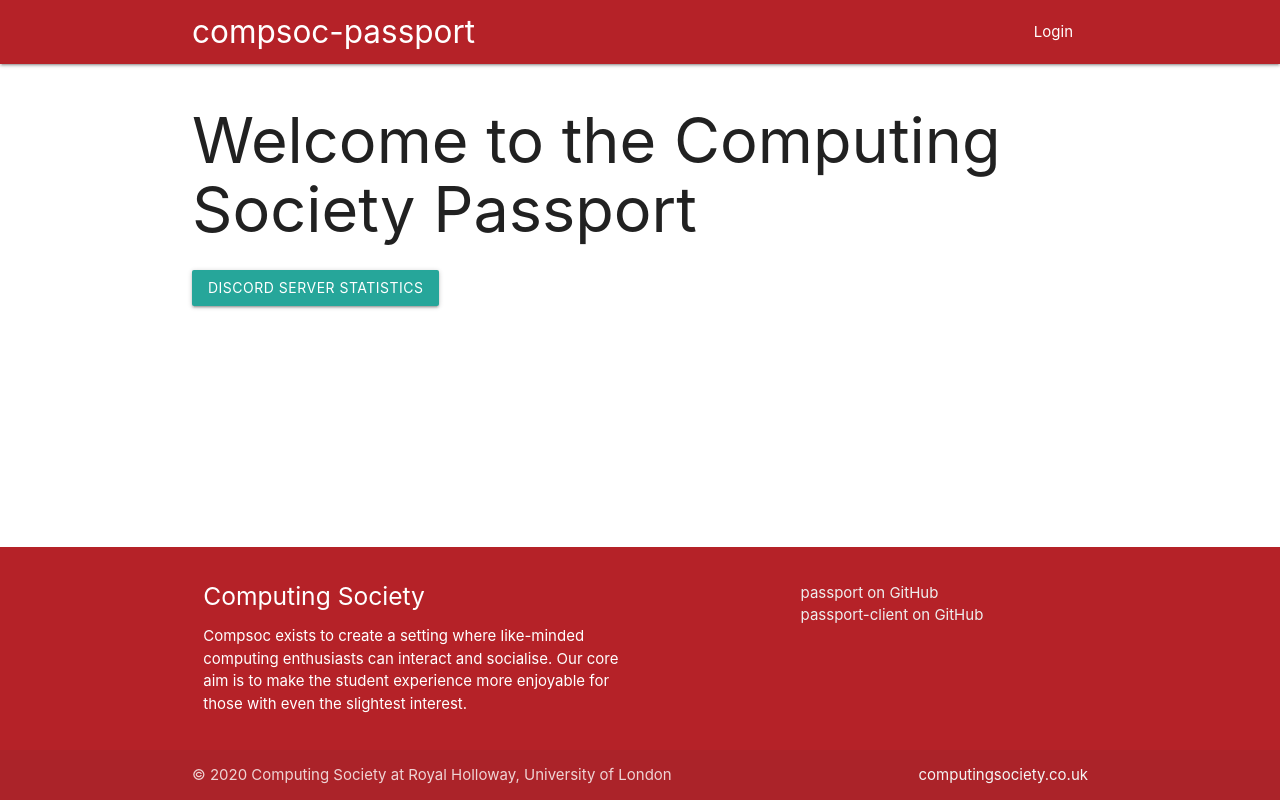
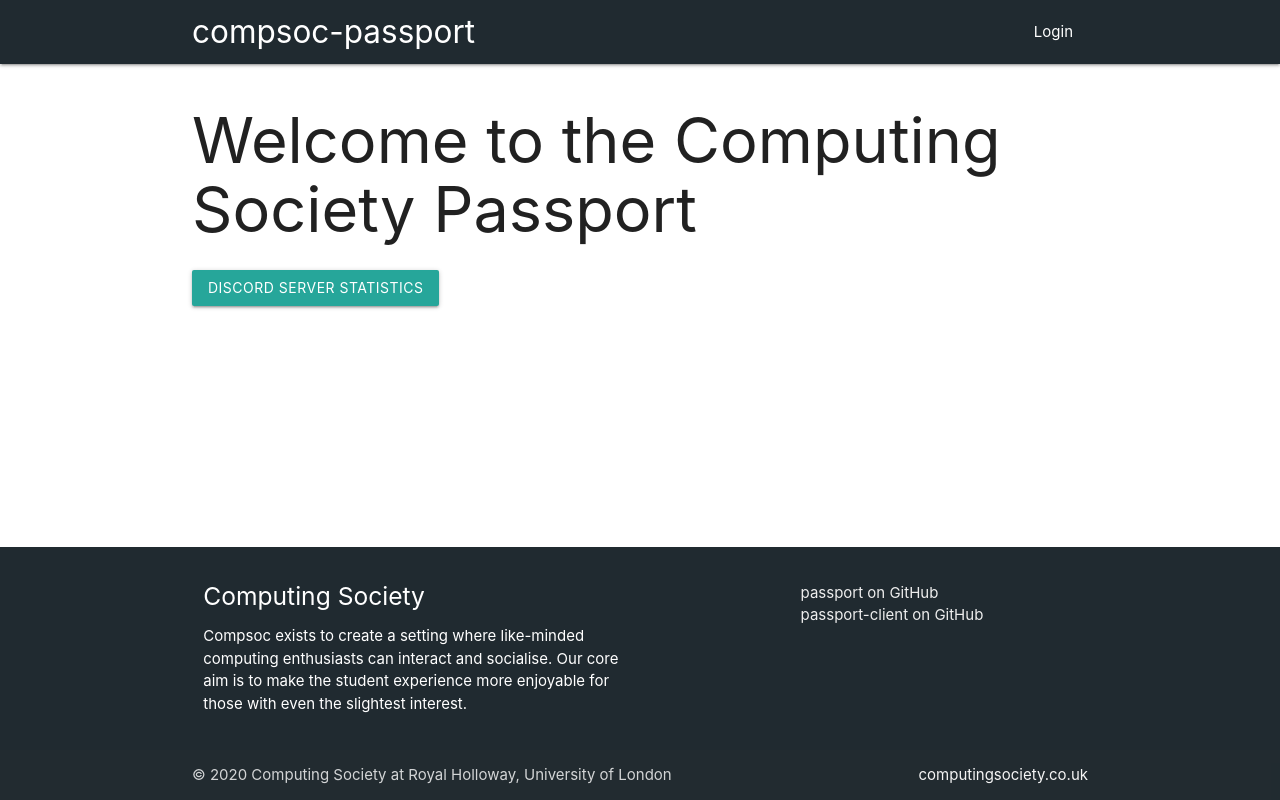
Before and after one commit to rhul-compsoc/passport-client, a React (Vite) app: page /#/ in a window 1280 px wide. Built offline with nearby package versions, Linux system fonts and the light colour scheme; no server answers.

Commit message:
Change colour of site

```diff
--- a/src/scss/index.scss
+++ b/src/scss/index.scss
@@ -1,4 +1,4 @@
-$primary-colour: #b52228;
+$primary-colour: #202a30;
 
 body {
   margin: 0;
```
